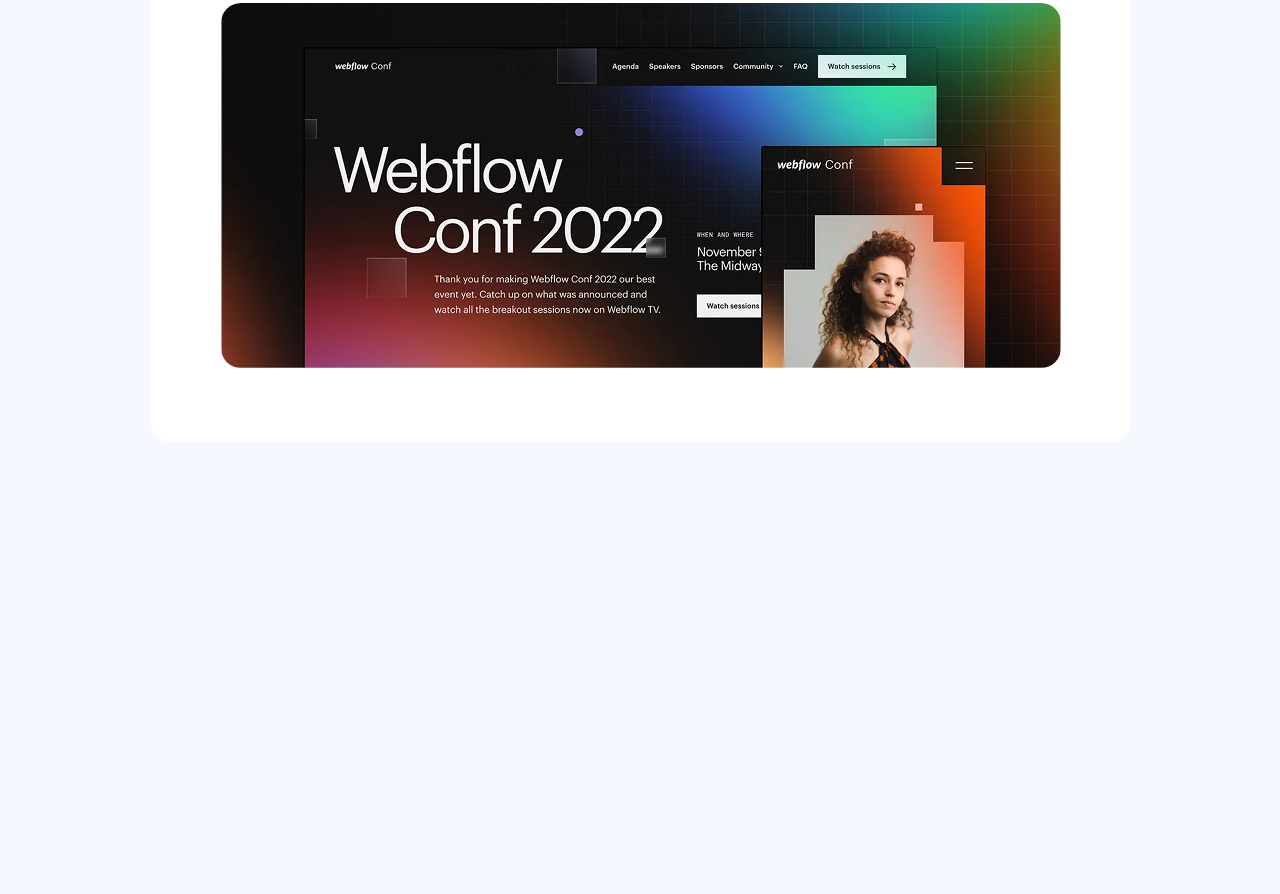
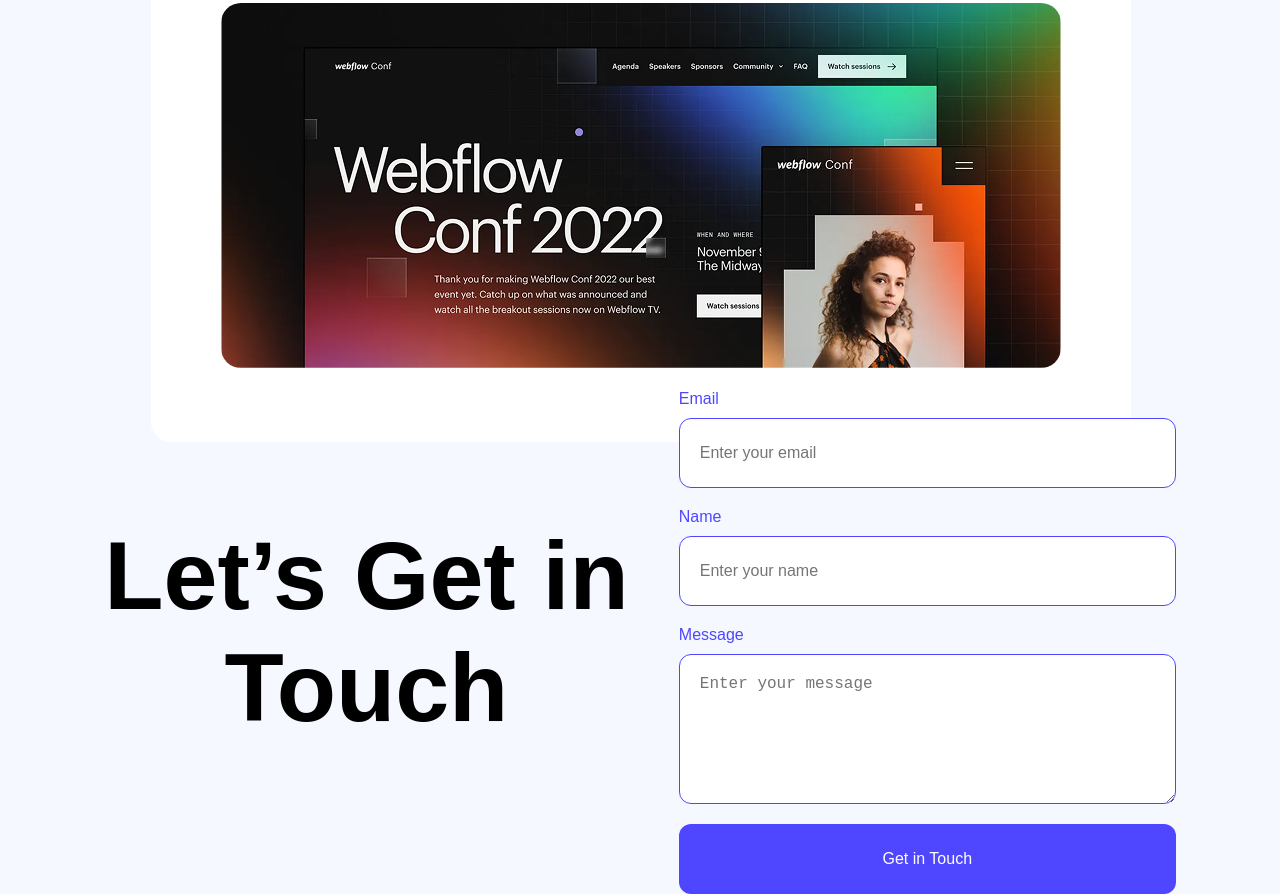
Before and after one commit to JamshedSifat/landing-launchpad, a plain HTML site: page index.html in a window 1280 px wide. Shown: the part 1959-2853 px from the top of the page. Before the commit the page ends 2401 px from the top, so only its background shows below. Drawn offline with Linux system fonts and the light colour scheme.

Commit message:
form section

```diff
--- a/index.html
+++ b/index.html
@@ -61,5 +61,25 @@
         </div>
     </section>
 
+    <form>
+        <div >
+            <h1>Let’s Get in <br> Touch</h1>
+        </div>
+        <div class="form-container">
+            <label for="Email">Email</label>
+            <input type="email" id="Email" name="Email" placeholder="Enter your email" required>
+
+            <label for="Name">Name</label>
+            <input type="text" id="Name" name="Name" placeholder="Enter your name" required>
+
+            <label for="Message">Message</label>
+            <textarea id="Message" name="Message" placeholder="Enter your message" required></textarea>
+
+            <button>Get in Touch</button>
+        </div>
+    </form>
+
+
+
 </body>
 </html>
--- a/style.css
+++ b/style.css
@@ -155,3 +155,82 @@ header{
     }
 
 }
+
+form{
+    display: flex;
+    justify-content: center;
+    align-items: center;
+    height: 50vh;
+    gap: 50px;
+    h1{
+        font-size: 97px;
+        text-align: center;
+        margin-bottom: 20px;
+    }
+}
+.form-container{
+
+    display: flex;
+    flex-direction: column;
+    justify-content: center;
+    align-items: center;
+    input{
+        width: 497px;
+        height: 70px;
+        border-radius: 12px;
+        border: 1px solid #4e47ff;
+        padding: 32px 20px;
+        font-size: 16px;
+        margin-bottom: 20px;
+    }
+    label{
+        font-size: 16px;
+        color: #4e47ff;
+        margin-bottom: 10px;
+        margin-right: auto;
+    }
+    textarea{
+        width: 497px;
+        height: 150px;
+        border-radius: 12px;
+        border: 1px solid #4e47ff;
+        padding: 20px;
+        font-size: 16px;
+        margin-bottom: 20px;
+    }
+    button{
+        background-color: #4e47ff;
+        color: white;
+        font-size: 16px;
+        padding: 22px 36px;
+        width: 497px;
+        height: 70px;
+        border-radius: 12px;
+        border: none;
+        cursor: pointer;
+    }
+}
+footer{
+    background-color: #FFFFFF;
+    text-align: center;
+    align-items: center;
+    padding: 104px 0px;
+    h1{
+        font-size: 100px;
+        color: #4e47ff;
+        padding-bottom: 8px;
+    }
+    p{
+        font-size: 24px;
+        color: rgb(114, 115, 127);
+        padding-bottom: 20px;
+    }
+}
+.footer-links ul, a{
+    display: flex;
+    justify-content: center;
+    padding-top: 20px;
+    gap:30px;
+    color: rgb(114, 115, 127);
+    text-decoration: none;
+}
```
